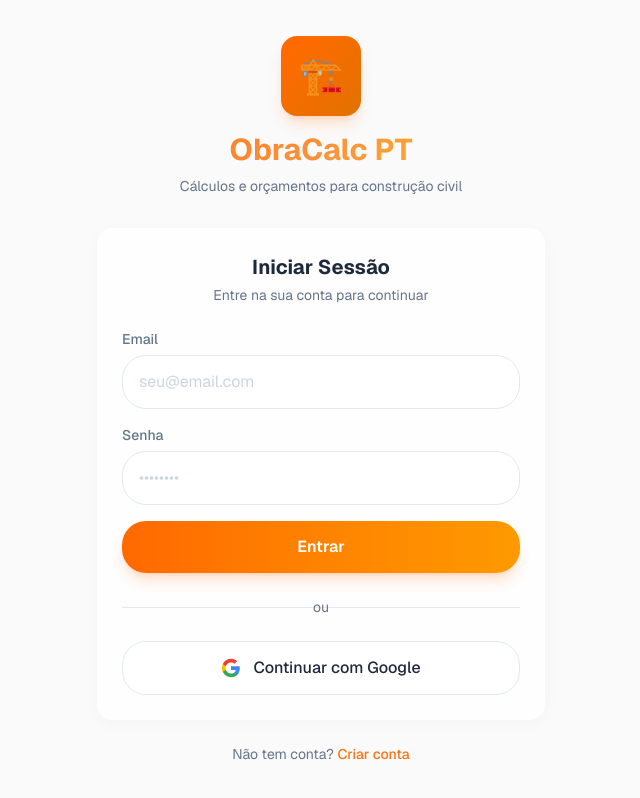
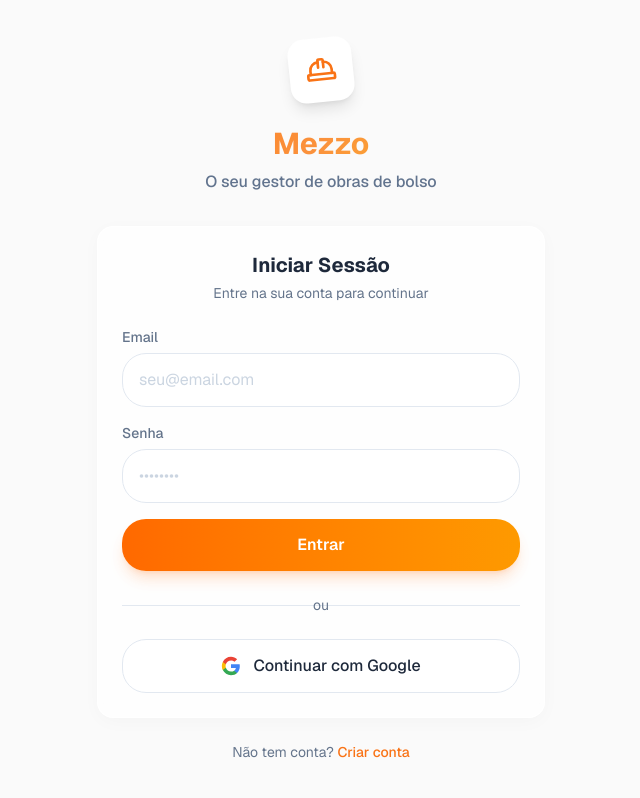
Before and after one commit to ryanasafebusiness/obra, a Next.js app: page /login in a window 1280 px wide. Shown: the whole page, without its empty margins (319-959 px from the left). Built offline with nearby package versions, Linux system fonts and the light colour scheme; no server answers.

Commit message:
chore: rename app to Mezzo

```diff
--- a/src/app/(auth)/layout.tsx
+++ b/src/app/(auth)/layout.tsx
@@ -1,3 +1,5 @@
+import { HardHat } from 'lucide-react'
+
 export default function AuthLayout({
   children,
 }: {
@@ -7,14 +9,12 @@ export default function AuthLayout({
     <div className="min-h-screen flex flex-col items-center justify-center p-4 bg-background">
       <div className="w-full max-w-md">
         {/* Logo */}
-        <div className="text-center mb-8 animate-slide-up">
-          <div className="inline-flex items-center justify-center w-20 h-20 rounded-2xl bg-gradient-to-br from-orange-500 to-amber-600 mb-4 shadow-lg shadow-orange-500/20">
-            <span className="text-4xl">🏗️</span>
+        <div className="text-center space-y-2 mb-8">
+          <div className="w-16 h-16 bg-white rounded-2xl shadow-lg flex items-center justify-center mx-auto mb-6 transform -rotate-6">
+            <HardHat className="w-8 h-8 text-primary" />
           </div>
-          <h1 className="text-3xl font-bold gradient-text">ObraCalc PT</h1>
-          <p className="text-muted-foreground mt-2 text-sm">
-            Cálculos e orçamentos para construção civil
-          </p>
+          <h1 className="text-3xl font-bold gradient-text">Mezzo</h1>
+          <p className="text-slate-500 font-medium">O seu gestor de obras de bolso</p>
         </div>
         {children}
       </div>
--- a/src/app/layout.tsx
+++ b/src/app/layout.tsx
@@ -13,14 +13,16 @@ const geistMono = Geist_Mono({
 });
 
 export const metadata: Metadata = {
-  title: "ObraCalc PT - Cálculos de Obra",
-  description: "Calculadora profissional para construção civil em Portugal. Calcule materiais, custos e gere orçamentos pelo telemóvel.",
+  title: "Mezzo - Cálculos de Obra",
+  description: "Calculadora de materiais e gestor de obras para construção civil em Portugal. Calcule materiais, custos e gere orçamentos pelo telemóvel.",
   keywords: ["construção civil", "orçamento", "calculadora", "obra", "Portugal", "pintura", "piso", "betão"],
-  authors: [{ name: "ObraCalc PT" }],
+  authors: [{ name: "Mezzo" }],
+  creator: "Mezzo",
+  publisher: "Mezzo",
   appleWebApp: {
     capable: true,
-    statusBarStyle: "black-translucent",
-    title: "ObraCalc PT",
+    statusBarStyle: "default",
+    title: "Mezzo",
   },
   formatDetection: {
     telephone: false,
--- a/src/app/manifest.ts
+++ b/src/app/manifest.ts
@@ -2,9 +2,9 @@ import type { MetadataRoute } from 'next'
 
 export default function manifest(): MetadataRoute.Manifest {
   return {
-    name: 'ObraCalc PT - Cálculos de Obra',
-    short_name: 'ObraCalc',
-    description: 'Calculadora profissional para construção civil em Portugal. Calcule materiais, custos e gere orçamentos.',
+    name: 'Mezzo - Cálculos de Obra',
+    short_name: 'Mezzo',
+    description: 'Calculadora e gestor de obras e orçamentos para a construção civil em Portugal.',
     start_url: '/dashboard',
     display: 'standalone',
     background_color: '#0C0A09',
--- a/supabase/email-templates/confirm-signup.html
+++ b/supabase/email-templates/confirm-signup.html
@@ -3,7 +3,7 @@
   Onde colar: Supabase Dashboard → Authentication → Email Templates → Confirm signup
   (aba "Source")
 
-  Assunto sugerido: Confirme a sua conta ObraCalc PT
+  Assunto sugerido: Confirme a sua conta Mezzo
 -->
 <div style="margin:0; padding:0; background-color:#f8fafc; font-family:-apple-system,BlinkMacSystemFont,'Segoe UI',Roboto,Helvetica,Arial,sans-serif;">
   <table role="presentation" width="100%" cellpadding="0" cellspacing="0" style="background-color:#f8fafc; padding:32px 16px;">
@@ -21,7 +21,7 @@
                   </td>
                 </tr>
               </table>
-              <p style="margin:16px 0 0; font-size:22px; font-weight:800; color:#f97316;">ObraCalc PT</p>
+              <p style="margin:16px 0 0; font-size:22px; font-weight:800; color:#f97316;">Mezzo</p>
               <p style="margin:4px 0 0; font-size:13px; color:#78716c;">Cálculos e orçamentos para construção civil</p>
             </td>
           </tr>
```
